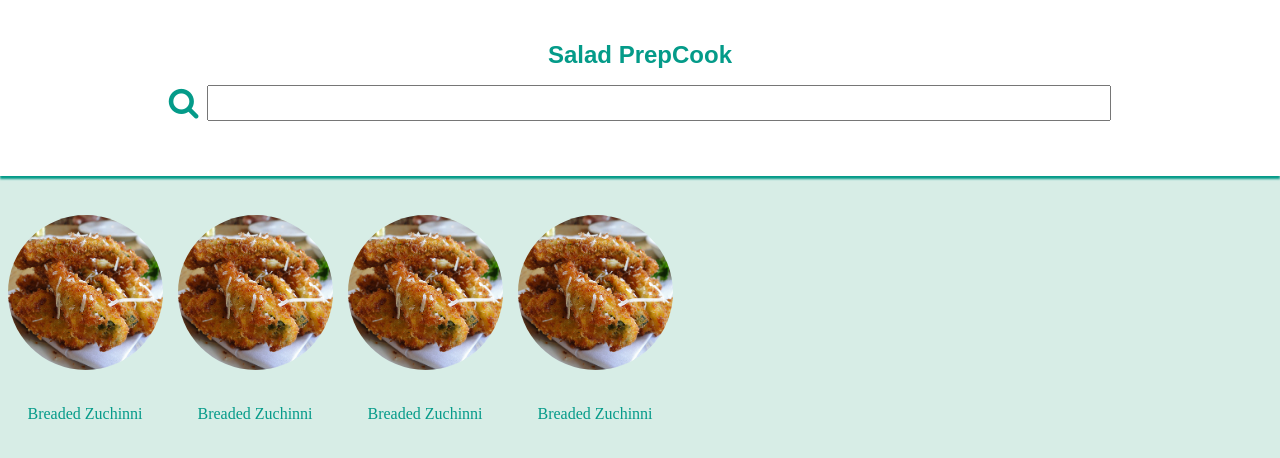
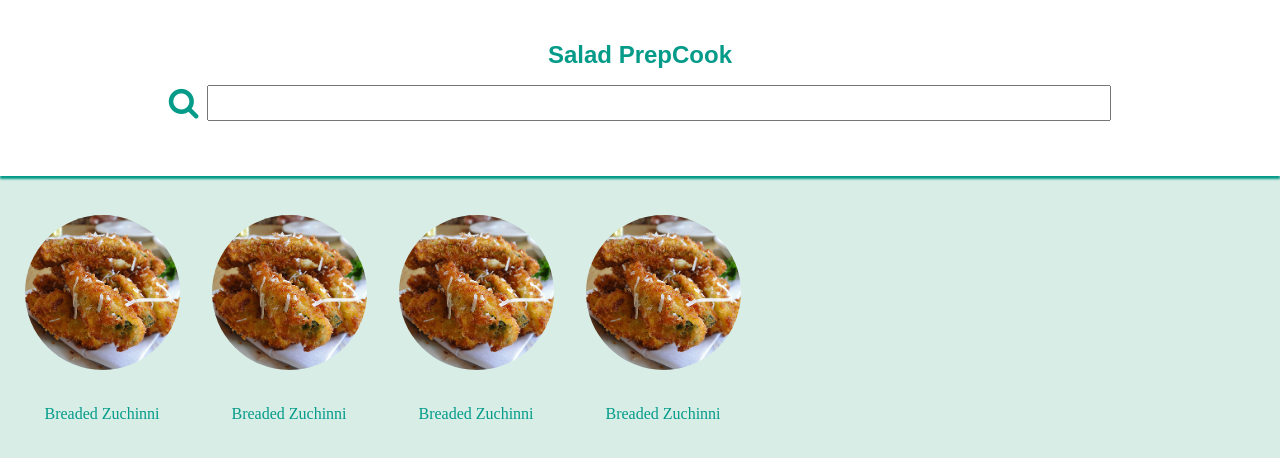
Before and after one commit to djuarez94/recipeReview_Application, a PHP site: page /recipes.php in a window 1280 px wide. Shown: the part 100-558 px from the top of the page. Run offline with PHP 8.4, Linux system fonts and the light colour scheme.

Commit message:
css change again..

```diff
--- a/css/styles.css
+++ b/css/styles.css
@@ -114,6 +114,7 @@
       float: left;
       width: 160px;
       padding-top: 10px;
+      padding-left: 17px;
   }
 
   div.recipeItem img {
```
